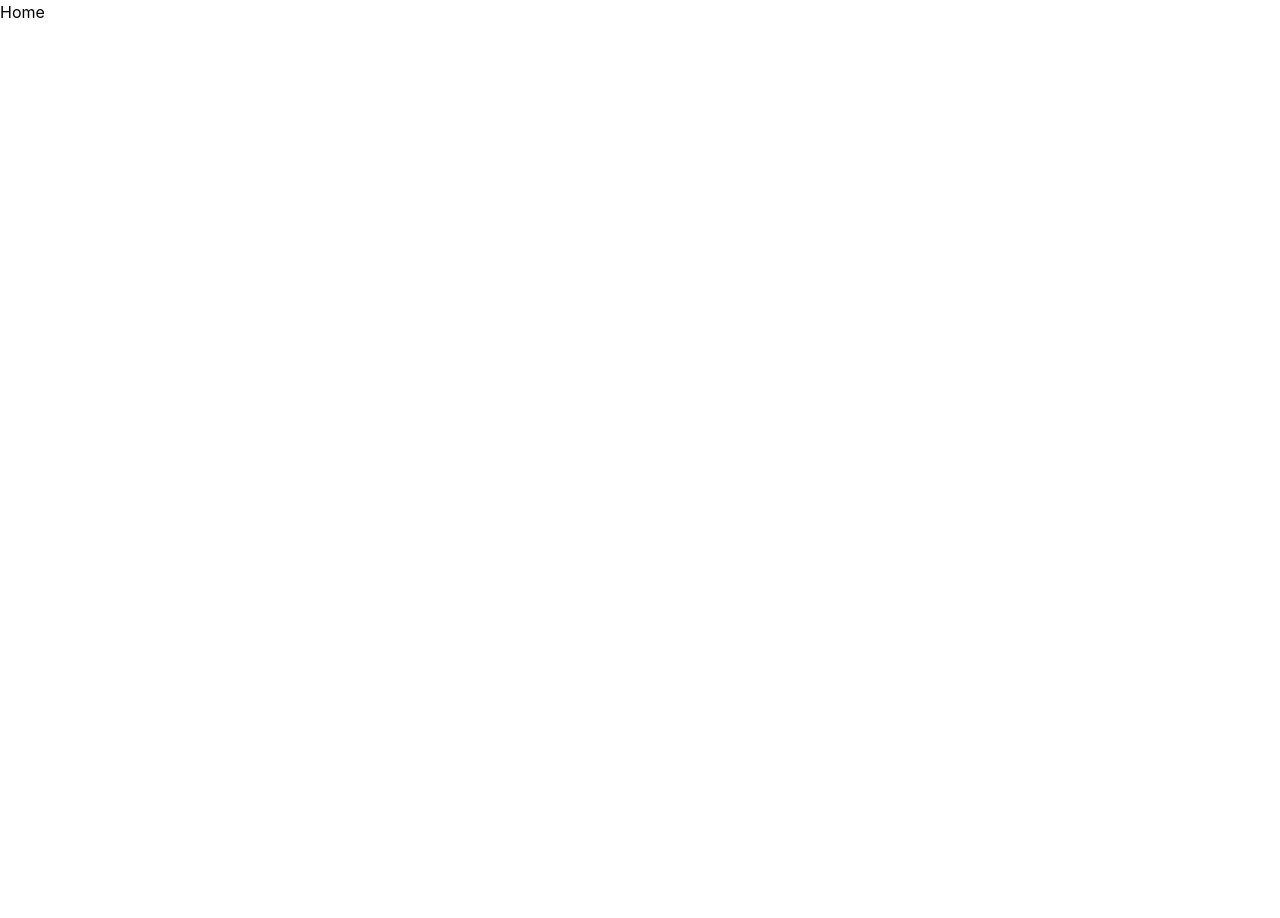
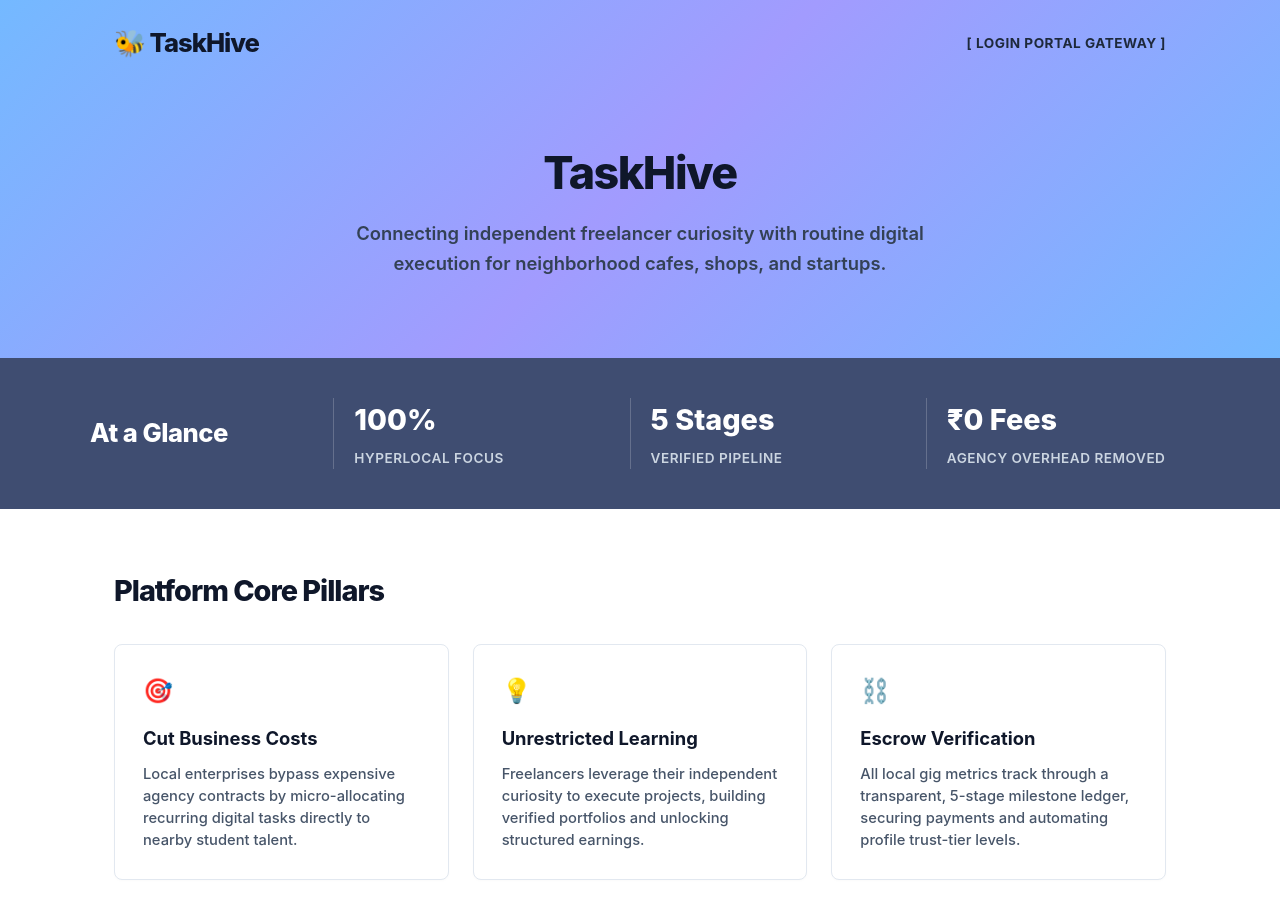
Before and after one commit to Rittmann007/SreyHackathon2k26-invincible, a React (Vite) app in the folder Frontend/: page / in a window 1280 px wide. Shown: the top 918 px of the page. Before the commit the page ends 800 px from the top, so only its background shows below. Built offline with nearby package versions, Linux system fonts and the light colour scheme.

Commit message:
Update Home.jsx

```diff
--- a/Frontend/features/Auth/Pages/Home.jsx
+++ b/Frontend/features/Auth/Pages/Home.jsx
@@ -1,9 +1,162 @@
-import React from 'react'
+import React from 'react';
 
-function Home() {
+export default function Home() {
+  const styles = {
+    container: {
+      fontFamily: '-apple-system, BlinkMacSystemFont, "Segoe UI", Roboto, Helvetica, Arial, sans-serif',
+      backgroundColor: '#ffffff', // Keeps the lower portion a clean corporate white
+      minHeight: '100vh',
+      boxSizing: 'border-box',
+      display: 'flex',
+      flexDirection: 'column'
+    },
+
+    // 🔮 THEME-SYNCHRONIZED HERO BANNER (Matches dynamic glassmorphic backgrounds)
+    heroSection: {
+      background: 'linear-gradient(135deg, #74b9ff 0%, #a29bfe 50%, #74b9ff 100%)', // Vibrant mesh backdrop
+      color: '#0f172a', // High-contrast text
+      padding: '100px 24px 80px 24px',
+      textAlign: 'center',
+      display: 'flex',
+      flexDirection: 'column',
+      alignItems: 'center',
+      justifyContent: 'center',
+      position: 'relative'
+    },
+    navBar: {
+      width: '100%',
+      maxWidth: '1100px',
+      display: 'flex',
+      justifyContent: 'space-between',
+      alignItems: 'center',
+      position: 'absolute',
+      top: '0',
+      padding: '24px',
+      boxSizing: 'border-box'
+    },
+    logo: { margin: 0, fontSize: '1.6rem', fontWeight: '800', color: '#0f172a', letterSpacing: '-1px' },
+    navSpace: { fontSize: '0.85rem', fontWeight: '700', color: '#1e293b', letterSpacing: '0.5px' },
+    tagline: { fontSize: '2.8rem', fontWeight: '800', margin: '40px 0 12px 0', letterSpacing: '-1.5px', color: '#0f172a' },
+    description: { fontSize: '1.15rem', lineHeight: '1.6', color: '#334155', fontWeight: '600', maxWidth: '650px', margin: '0 auto' },
+
+    // 📊 MODULE 2: AT A GLANCE RIBBON BAR
+    statsRibbon: {
+      backgroundColor: '#3f4d71',
+      color: '#ffffff',
+      padding: '40px 24px',
+      display: 'flex',
+      justifyContent: 'center',
+      alignItems: 'center'
+    },
+    ribbonGrid: {
+      width: '100%',
+      maxWidth: '1100px',
+      display: 'grid',
+      gridTemplateColumns: '0.8fr 1fr 1fr 1fr',
+      gap: '32px',
+      alignItems: 'center'
+    },
+    ribbonTitle: { fontSize: '1.6rem', fontWeight: '800', margin: 0, letterSpacing: '-0.5px' },
+    statNode: { borderLeft: '1px solid rgba(255, 255, 255, 0.2)', paddingLeft: '20px' },
+    statNumber: { fontSize: '1.8rem', fontWeight: '800', color: '#ffffff', display: 'block', margin: '0 0 4px 0' },
+    statLabel: { fontSize: '0.85rem', color: '#cbd5e1', fontWeight: '600', textTransform: 'uppercase', letterSpacing: '0.5px' },
+
+    // 🧱 MODULE 3: WHITE BACKGROUND FEATURE CORE MATRIX
+    featuresSection: {
+      padding: '60px 24px',
+      maxWidth: '1100px',
+      margin: '0 auto',
+      width: '100%',
+      boxSizing: 'border-box'
+    },
+    gridTitle: { fontSize: '1.8rem', fontWeight: '800', color: '#0f172a', margin: '0 0 32px 0', letterSpacing: '-1px' },
+    featureGrid: {
+      display: 'grid',
+      gridTemplateColumns: 'repeat(3, 1fr)',
+      gap: '24px'
+    },
+    featureCard: {
+      backgroundColor: '#ffffff',
+      padding: '28px',
+      borderRadius: '8px',
+      border: '1px solid #e2e8f0',
+      boxShadow: '0 1px 3px rgba(0,0,0,0.02)',
+      boxSizing: 'border-box'
+    },
+    cardIcon: { fontSize: '1.5rem', marginBottom: '16px', display: 'block' },
+    cardTitle: { fontSize: '1.15rem', fontWeight: '700', color: '#0f172a', margin: '0 0 10px 0' },
+    cardText: { fontSize: '0.92rem', lineHeight: '1.5', color: '#475569', fontWeight: '500', margin: 0 }
+  };
+
   return (
-    <div>Home</div>
-  )
+    <div style={styles.container}>
+
+      {/* SECTION 1: SYNCHRONIZED GRADIENT CANVAS BACKDROP */}
+      <div style={styles.heroSection}>
+        <div style={styles.navBar}>
+          <h2 style={styles.logo}>🐝 TaskHive</h2>
+          <div style={styles.navSpace}>[ LOGIN PORTAL GATEWAY ]</div>
+        </div>
+
+        <h1 style={styles.tagline}>TaskHive</h1>
+        <p style={styles.description}>
+          Connecting independent freelancer curiosity with routine digital execution for neighborhood cafes, shops, and startups.
+        </p>
+      </div>
+
+      {/* SECTION 2: SOLID SEPARATOR STATUS METRIC RIBBON */}
+      <div style={styles.statsRibbon}>
+        <div style={styles.ribbonGrid}>
+          <h2 style={styles.ribbonTitle}>At a Glance</h2>
+
+          <div style={styles.statNode}>
+            <span style={styles.statNumber}>100%</span>
+            <span style={styles.statLabel}>Hyperlocal Focus</span>
+          </div>
+
+          <div style={styles.statNode}>
+            <span style={styles.statNumber}>5 Stages</span>
+            <span style={styles.statLabel}>Verified Pipeline</span>
+          </div>
+
+          <div style={styles.statNode}>
+            <span style={styles.statNumber}>₹0 Fees</span>
+            <span style={styles.statLabel}>Agency Overhead Removed</span>
+          </div>
+        </div>
+      </div>
+
+      {/* SECTION 3: IMMUTABLE SOLID WHITE DECK ROWS */}
+      <div style={styles.featuresSection}>
+        <h2 style={styles.gridTitle}>Platform Core Pillars</h2>
+
+        <div style={styles.featureGrid}>
+          <div style={styles.featureCard}>
+            <span style={styles.cardIcon}>🎯</span>
+            <h4 style={styles.cardTitle}>Cut Business Costs</h4>
+            <p style={styles.cardText}>
+              Local enterprises bypass expensive agency contracts by micro-allocating recurring digital tasks directly to nearby student talent.
+            </p>
+          </div>
+
+          <div style={styles.featureCard}>
+            <span style={styles.cardIcon}>💡</span>
+            <h4 style={styles.cardTitle}>Unrestricted Learning</h4>
+            <p style={styles.cardText}>
+              Freelancers leverage their independent curiosity to execute projects, building verified portfolios and unlocking structured earnings.
+            </p>
+          </div>
+
+          <div style={styles.featureCard}>
+            <span style={styles.cardIcon}>⛓️</span>
+            <h4 style={styles.cardTitle}>Escrow Verification</h4>
+            <p style={styles.cardText}>
+              All local gig metrics track through a transparent, 5-stage milestone ledger, securing payments and automating profile trust-tier levels.
+            </p>
+          </div>
+        </div>
+      </div>
+
+    </div>
+  );
 }
-
-export default Home
```
